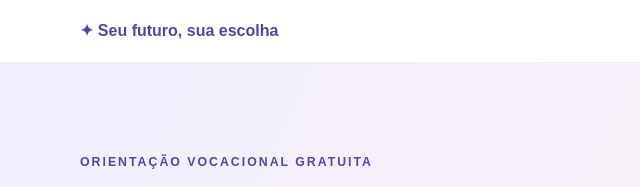
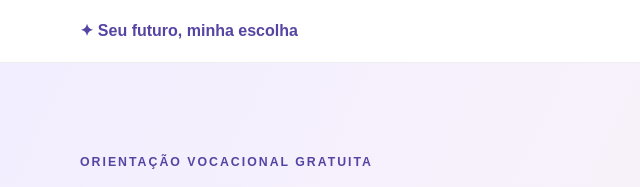
Before and after one commit to viniciusbomfim99/extensao, a plain HTML site: page index.html in a window 1280 px wide. Shown: the top 187 px of the page, 0-640 px from the left. Drawn offline with Linux system fonts and the light colour scheme.

Commit message:
a.commit

```diff
--- a/index.html
+++ b/index.html
@@ -4,12 +4,12 @@
 <head>
     <meta charset="UTF-8">
     <meta name="viewport" content="width=device-width,initial-scale=1">
-    <title>Seu futuro, sua escolha</title>
+    <title>Seu futuro, minha escolha</title>
     <link rel="stylesheet" href="style.css">
 </head>
 
 <body>
-    <header class="topo"><a class="marca" href="#inicio">✦ Seu futuro, sua escolha</a>
+    <header class="topo"><a class="marca" href="#inicio">✦ Seu futuro, minha escolha</a>
         <nav><a href="#sobre">Sobre</a><a href="#teste">Teste</a><a href="#cursos">Cursos</a></nav>
     </header>
     <main>
```
